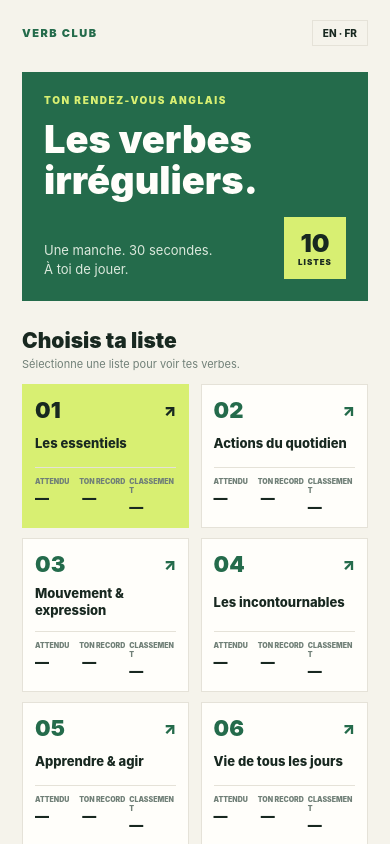
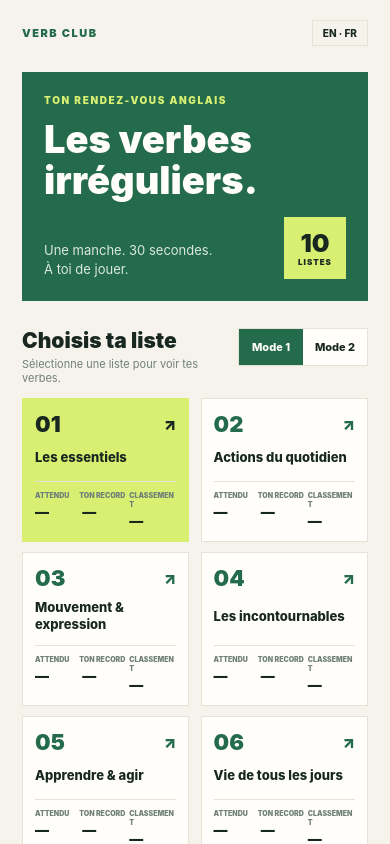
Before and after one commit to MG92390/irrvbsRedGreenRN, a React Native app: screen / in a window 390 px wide. Built offline with nearby package versions, Linux system fonts and the light colour scheme.

Commit message:
Add second quiz mode

```diff
--- a/App.tsx
+++ b/App.tsx
@@ -37,6 +37,7 @@ const COLORS = {
 
 type Choice = { key: string; label: string; isCorrect: boolean };
 type Mistake = { french: string; answer: string; correct: string };
+type ExerciseMode = 1 | 2;
 
 function shuffle<T>(items: T[]): T[] {
   const result = [...items];
@@ -87,6 +88,7 @@ function listName(id: number): string {
 export default function App() {
   const [screen, setScreen] = useState<'home' | 'quiz' | 'revision' | 'result'>('home');
   const [selectedList, setSelectedList] = useState(1);
+  const [exerciseMode, setExerciseMode] = useState<ExerciseMode>(1);
   const [stats, setStats] = useState<Stats>({});
   const [bestScores, setBestScores] = useState<BestScores>({});
   const [deck, setDeck] = useState<Verb[]>([]);
@@ -225,6 +227,27 @@ export default function App() {
     advanceQuestion.current();
   }
 
+  function assessAnswer(knowsAnswer: boolean) {
+    if (answered.current || !currentVerb || Date.now() >= roundEndsAt.current) return;
+    answered.current = true;
+    const responseMs = Math.min(QUESTION_MS, Date.now() - startedAt.current);
+    const earned = knowsAnswer ? pointsFor(responseMs) : 0;
+    setAnsweredCount((count) => count + 1);
+    if (knowsAnswer) {
+      setCorrectCount((count) => count + 1);
+      setScore((current) => current + earned);
+      setFeedback('correct');
+    } else {
+      setMistakes((current) => [
+        ...current,
+        { french: currentVerb.french, answer: 'Je passe', correct: getForms(currentVerb) },
+      ]);
+      setFeedback('wrong');
+    }
+    recordAttempt(currentVerb, knowsAnswer, responseMs);
+    advanceQuestion.current();
+  }
+
   const progress = 1 - remainingMs / ROUND_MS;
   const listVerbs = verbs.filter((verb) => verb.list === selectedList);
   const meanTime = (verb: Verb) => {
@@ -251,7 +274,20 @@ export default function App() {
           </View>
 
           <View style={styles.sectionHeading}>
-            <View><Text style={styles.sectionTitle}>Choisis ta liste</Text><Text style={styles.sectionSubtitle}>Sélectionne une liste pour voir tes verbes.</Text></View>
+            <View style={styles.sectionHeadingCopy}><Text style={styles.sectionTitle}>Choisis ta liste</Text><Text style={styles.sectionSubtitle}>Sélectionne une liste pour voir tes verbes.</Text></View>
+            <View style={styles.modeSwitch} accessibilityRole="tablist">
+              {([1, 2] as const).map((mode) => (
+                <Pressable
+                  key={mode}
+                  accessibilityRole="tab"
+                  accessibilityState={{ selected: exerciseMode === mode }}
+                  onPress={() => setExerciseMode(mode)}
+                  style={[styles.modeOption, exerciseMode === mode && styles.modeOptionActive]}
+                >
+                  <Text style={[styles.modeOptionText, exerciseMode === mode && styles.modeOptionTextActive]}>Mode {mode}</Text>
+                </Pressable>
+              ))}
+            </View>
           </View>
 
           <View style={styles.listGrid}>
@@ -314,7 +350,7 @@ export default function App() {
         <View style={styles.quizScreen}>
           <View style={styles.quizHeader}>
             <Pressable style={styles.backButton} onPress={() => setScreen('home')}><Text style={styles.backGlyph}>‹</Text></Pressable>
-            <View style={styles.quizHeaderLabel}><Text style={styles.brand}>LISTE {String(selectedList).padStart(2, '0')}</Text><Text style={styles.quizSubhead}>{listName(selectedList)}</Text></View>
+            <View style={styles.quizHeaderLabel}><Text style={styles.brand}>MODE {exerciseMode} · LISTE {String(selectedList).padStart(2, '0')}</Text><Text style={styles.quizSubhead}>{listName(selectedList)}</Text></View>
           </View>
           <View style={styles.progressTrack}><View style={[styles.progressFill, { width: `${Math.min(100, progress * 100)}%` }]} /></View>
           <View style={styles.quizMeta}><Text style={styles.quizMetaLabel}>QUESTION {String(questionIndex + 1).padStart(2, '0')}</Text><Text style={styles.quizScore}>{score} PTS</Text></View>
@@ -324,6 +360,7 @@ export default function App() {
               <Text style={styles.questionWord}>{currentVerb.french}</Text>
               <Text style={styles.questionHint}>en anglais ?</Text>
             </View>
+              {exerciseMode === 1 ? (
                 <View style={styles.options}>
                   {choices.map((choice, index) => (
                     <Pressable key={`${questionIndex}-${choice.key}`} style={styles.optionButton} onPress={() => chooseAnswer(choice)}>
@@ -332,6 +369,28 @@ export default function App() {
                     </Pressable>
                   ))}
                 </View>
+              ) : (
+                <View style={styles.selfAssessmentActions}>
+                  <Pressable
+                    accessibilityRole="button"
+                    accessibilityLabel="Je ne connais pas, passer cette question"
+                    style={[styles.selfAssessmentButton, styles.selfAssessmentPass]}
+                    onPress={() => assessAnswer(false)}
+                  >
+                    <Text style={[styles.selfAssessmentGlyph, styles.selfAssessmentPassGlyph]}>×</Text>
+                    <Text style={[styles.selfAssessmentLabel, styles.selfAssessmentPassGlyph]}>Je passe</Text>
+                  </Pressable>
+                  <Pressable
+                    accessibilityRole="button"
+                    accessibilityLabel="Je connais la réponse"
+                    style={[styles.selfAssessmentButton, styles.selfAssessmentKnow]}
+                    onPress={() => assessAnswer(true)}
+                  >
+                    <Text style={[styles.selfAssessmentGlyph, styles.selfAssessmentKnowGlyph]}>✓</Text>
+                    <Text style={[styles.selfAssessmentLabel, styles.selfAssessmentKnowGlyph]}>Je connais</Text>
+                  </Pressable>
+                </View>
+              )}
           </View>
           <View style={styles.quizFooter}><Text style={styles.quizFooterLabel}>BONNE RÉPONSE</Text><Text style={styles.pointsLegend}>‹1s  +5  ·  ‹1,2s  +3  ·  ‹1,4s  +2  ·  ‹5s  +1</Text></View>
         </View>
@@ -406,9 +465,15 @@ const styles = StyleSheet.create({
   heroStamp: { width: 62, height: 62, alignItems: 'center', justifyContent: 'center', backgroundColor: COLORS.lime },
   heroStampNumber: { color: COLORS.ink, fontSize: 25, lineHeight: 27, fontWeight: '900' },
   heroStampLabel: { color: COLORS.ink, fontSize: 8, fontWeight: '900', letterSpacing: 1 },
-  sectionHeading: { flexDirection: 'row', justifyContent: 'space-between', alignItems: 'center', marginTop: 27, marginBottom: 13 },
+  sectionHeading: { flexDirection: 'row', justifyContent: 'space-between', alignItems: 'flex-start', gap: 8, marginTop: 27, marginBottom: 13 },
+  sectionHeadingCopy: { flex: 1 },
   sectionTitle: { color: COLORS.ink, fontSize: 21, fontWeight: '900' },
   sectionSubtitle: { marginTop: 4, color: COLORS.muted, fontSize: 11 },
+  modeSwitch: { flexDirection: 'row', borderWidth: 1, borderColor: COLORS.line, backgroundColor: COLORS.white },
+  modeOption: { minWidth: 64, minHeight: 36, paddingHorizontal: 9, alignItems: 'center', justifyContent: 'center' },
+  modeOptionActive: { backgroundColor: COLORS.green },
+  modeOptionText: { color: COLORS.ink, fontSize: 11, fontWeight: '800' },
+  modeOptionTextActive: { color: COLORS.white },
   listGrid: { flexDirection: 'row', flexWrap: 'wrap', justifyContent: 'space-between', rowGap: 10 },
   listCard: { width: '48.4%', minHeight: 144, padding: 12, backgroundColor: COLORS.white, borderWidth: 1, borderColor: COLORS.line, justifyContent: 'space-between' },
   listCardActive: { backgroundColor: COLORS.lime, borderColor: COLORS.lime },
@@ -454,6 +519,14 @@ const styles = StyleSheet.create({
   optionButton: { minHeight: 61, paddingHorizontal: 12, borderWidth: 1, borderColor: COLORS.line, backgroundColor: COLORS.white, flexDirection: 'row', alignItems: 'center' },
   optionIndex: { width: 30, height: 30, marginRight: 12, color: COLORS.green, backgroundColor: COLORS.paleGreen, textAlign: 'center', textAlignVertical: 'center', fontSize: 11, fontWeight: '900', overflow: 'hidden', paddingTop: 8 },
   optionText: { flex: 1, color: COLORS.ink, fontSize: 15, fontWeight: '700' },
+  selfAssessmentActions: { flexDirection: 'row', justifyContent: 'center', gap: 16, marginTop: 28 },
+  selfAssessmentButton: { width: 116, height: 116, alignItems: 'center', justifyContent: 'center', borderWidth: 1 },
+  selfAssessmentPass: { backgroundColor: COLORS.paleRed, borderColor: COLORS.red },
+  selfAssessmentKnow: { backgroundColor: COLORS.paleGreen, borderColor: COLORS.green },
+  selfAssessmentGlyph: { fontSize: 48, lineHeight: 54, fontWeight: '700' },
+  selfAssessmentPassGlyph: { color: COLORS.red },
+  selfAssessmentKnowGlyph: { color: COLORS.green },
+  selfAssessmentLabel: { marginTop: 4, fontSize: 12, fontWeight: '800' },
   quizFooter: { marginTop: 18, alignItems: 'center' },
   quizFooterLabel: { color: COLORS.muted, fontSize: 8, fontWeight: '900', letterSpacing: 1.2 },
   pointsLegend: { marginTop: 7, color: COLORS.ink, fontSize: 9, fontWeight: '700' },
```
Lines whose indentation alone changed are shown as unchanged.
